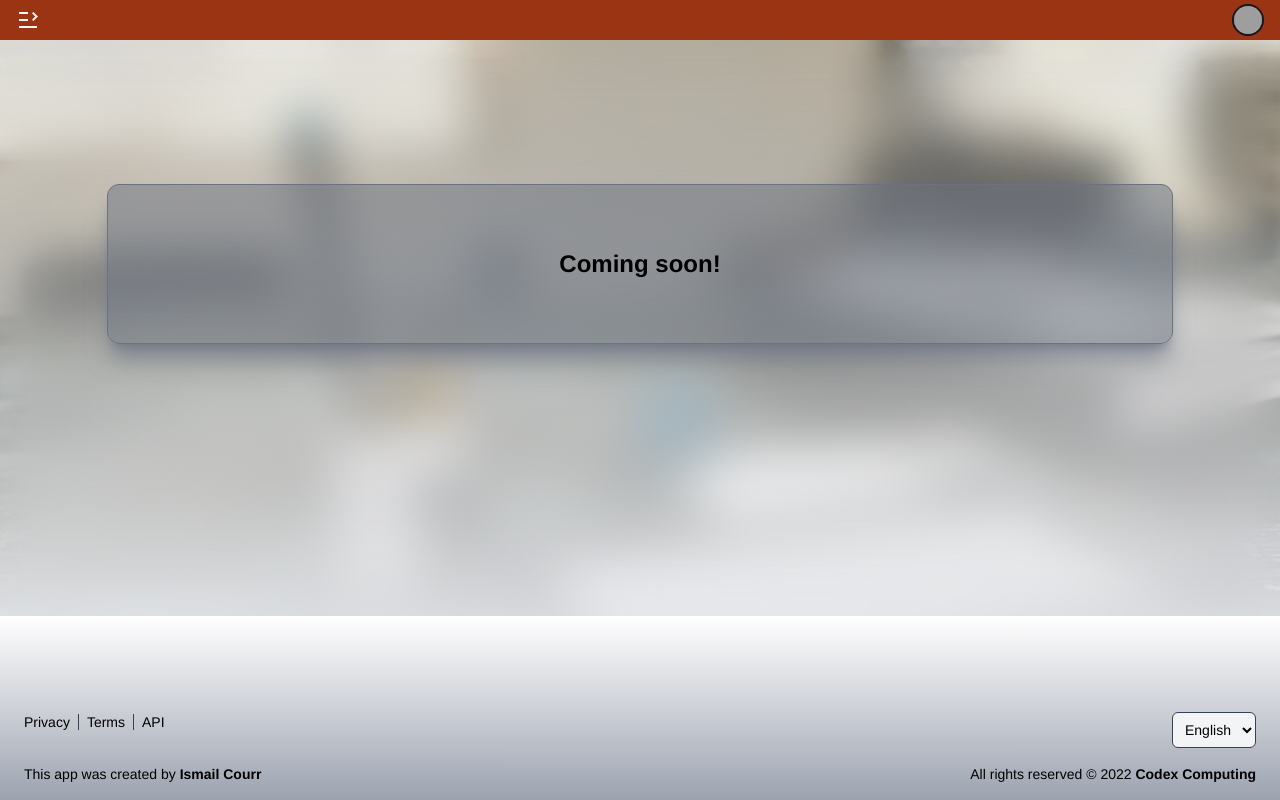
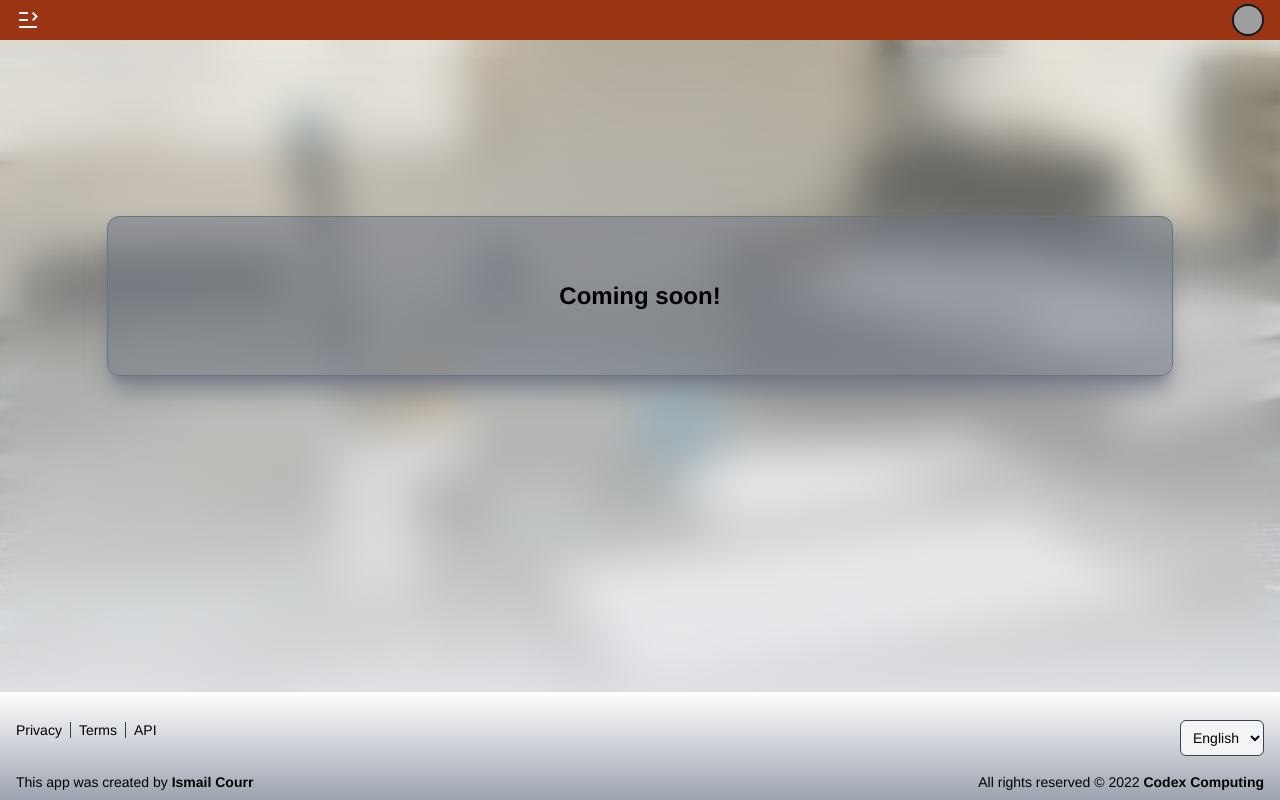
Before and after one commit to CodeX-computing/ajenda, a React (Create React App) app in the folder client/: page /app/notes in a window 1280 px wide. Built offline with nearby package versions, Linux system fonts and the light colour scheme; grey boxes are pictures that could not be loaded.

Commit message:
Reduce footer height

```diff
--- a/client/src/components/Footer.jsx
+++ b/client/src/components/Footer.jsx
@@ -2,8 +2,8 @@ import React from 'react';
 
 function Footer() {
   return (
-    <footer className="z-20 sm:relative md:fixed bottom-0 flex flex-col bg-gradient-to-b from-white to-gray-400 p-4 w-screen text-sm">
-      <div className="pt-20" />
+    <footer className="z-20 sm:relative md:fixed bottom-0 flex flex-col bg-gradient-to-b from-white to-gray-400 p-2 w-screen text-sm">
+      <div className="pt-5" />
       <div className="flex justify-between mr-2">
         <div>
           <a className="ml-2 pr-2 text-md border-r border-gray-700 hover:text-orange-800 hover:underline" href="#privacy" target="_blank" rel="noreferrer">
--- a/client/src/components/app/Goals.jsx
+++ b/client/src/components/app/Goals.jsx
@@ -102,7 +102,7 @@ function Goals() {
   ));
 
   return (
-    <div className="w-screen md:mb-32">
+    <div className="w-screen md:mb-16">
       <div className="bg-gradient-to-b from-transparent to-gray-200 backdrop-blur-xl w-full h-full flex flex-col justify-start items-center py-32 lg:py-60 lg:pb-96 overflow-auto">
         <div className="w-5/6 bg-gray-500/50 p-4 rounded-xl shadow-xl shadow-gray-500/70 border border-gray-500">
           <h1 className="text-4xl font-bold m-4 hidden">Todo</h1>
--- a/client/src/components/app/Notes.jsx
+++ b/client/src/components/app/Notes.jsx
@@ -2,7 +2,7 @@ import React from 'react';
 
 function Notes() {
   return (
-    <div className="w-screen md:mb-32">
+    <div className="w-screen md:mb-16">
       <div className="bg-gradient-to-b from-transparent to-gray-200 backdrop-blur-xl w-full h-full flex justify-center items-center py-32 lg:py-60 lg:pb-96">
         <div className="w-5/6 h-40 bg-gray-500/50 p-4 rounded-xl shadow-xl shadow-gray-500/70 border border-gray-500">
           <h1 className="text-4xl font-bold m-4 hidden">Todo</h1>
--- a/client/src/components/app/Planner.jsx
+++ b/client/src/components/app/Planner.jsx
@@ -2,7 +2,7 @@ import React from 'react';
 
 function Planner() {
   return (
-    <div className="w-screen md:mb-32">
+    <div className="w-screen md:mb-16">
       <div className="bg-gradient-to-b from-transparent to-gray-200 backdrop-blur-xl w-full h-full flex justify-center items-center py-32 lg:py-60 lg:pb-96">
         <div className="w-5/6 h-40 bg-gray-500/50 p-4 rounded-xl shadow-xl shadow-gray-500/70 border border-gray-500">
           <h1 className="text-4xl font-bold m-4 hidden">Todo</h1>
--- a/client/src/components/app/Todo.jsx
+++ b/client/src/components/app/Todo.jsx
@@ -42,7 +42,7 @@ function Todo() {
   // const todoList =
 
   return (
-    <div className="w-screen md:mb-32">
+    <div className="w-screen md:mb-16">
       <div className="bg-gradient-to-b from-transparent to-gray-200 backdrop-blur-xl w-full h-full flex flex-col justify-start items-center py-32 lg:py-60 lg:pb-96">
         <div className="w-5/6 bg-gray-500/50 p-4 rounded-xl shadow-xl shadow-gray-500/70 border border-gray-500">
           <h1 className="text-4xl font-bold m-4 hidden">Todo</h1>
```
